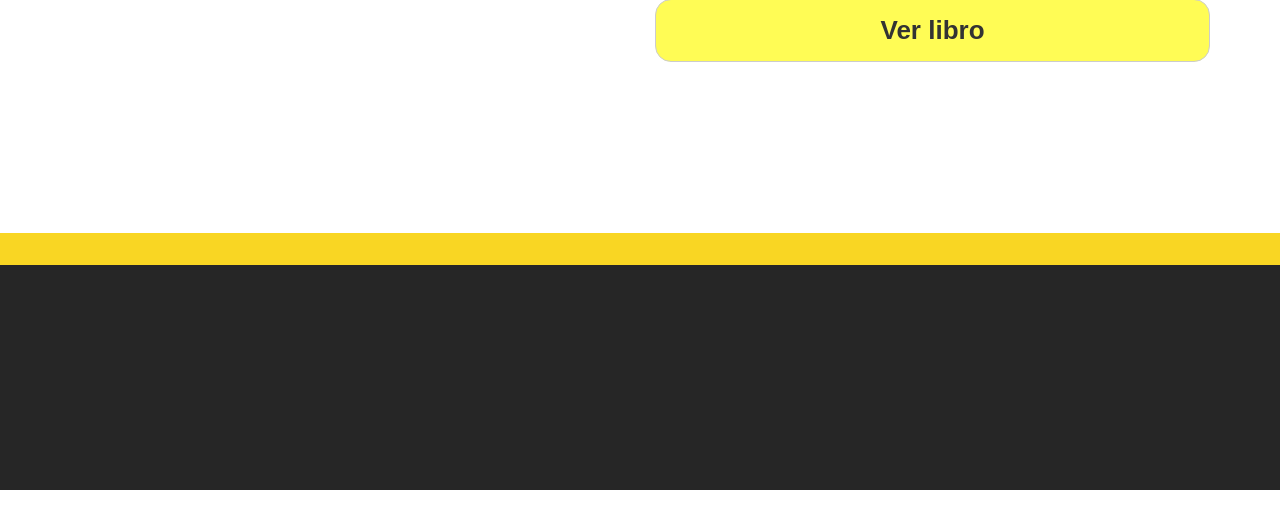
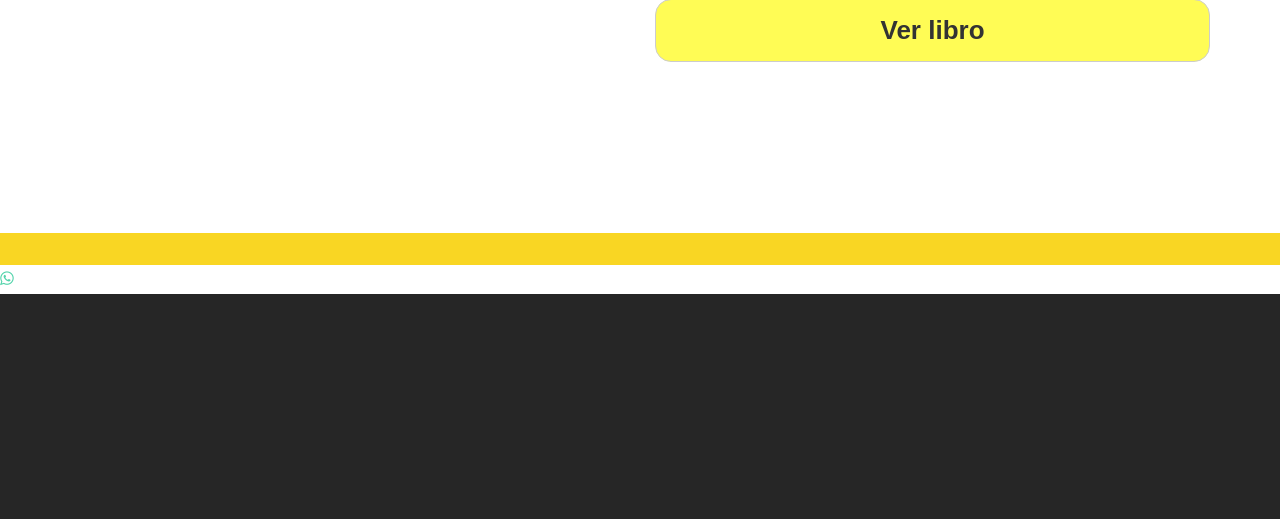
Before and after one commit to saidc/bookstore, a Flask app: page / in a window 1280 px wide. Shown: the part 3386-3905 px from the top of the page. Before the commit the page ends 3876 px from the top, so only its background shows below. Run offline with Flask 3, Linux system fonts and the light colour scheme; data that the repository does not hold is empty; some libraries are stand-ins or nearby versions.

Commit message:
añadiendo icono de whatsapp

```diff
--- a/templates/index.html
+++ b/templates/index.html
@@ -41,6 +41,8 @@
 		<!-- Owl Carousel  -->
 		<link rel="stylesheet" href="static/css/owl.carousel.min.css">
 		<link rel="stylesheet" href="static/css/owl.theme.default.min.css">
+
+		<link rel="stylesheet" href="https://stackpath.bootstrapcdn.com/font-awesome/4.7.0/css/font-awesome.min.css">
 
 		<!-- Modernizr JS -->
 		<script src="static/js/modernizr-2.6.2.min.js"></script>
@@ -180,6 +182,10 @@
 			<div id="get-subscribe">
 			</div>
 
+			<a href="https://wa.me/15147125576?text=Me%20gustaria%20saber%20mas%20sobre%20el%20libro%20el%20ni%C3%B1o%20aquel" class="whatsapp" target="_blank">
+				<i class="fa fa-whatsapp whatsapp-icon"></i>
+			</a>
+
 			<footer id="footer">
 				<div class="container">
 					<div class="col-md-12 text-center">
```
